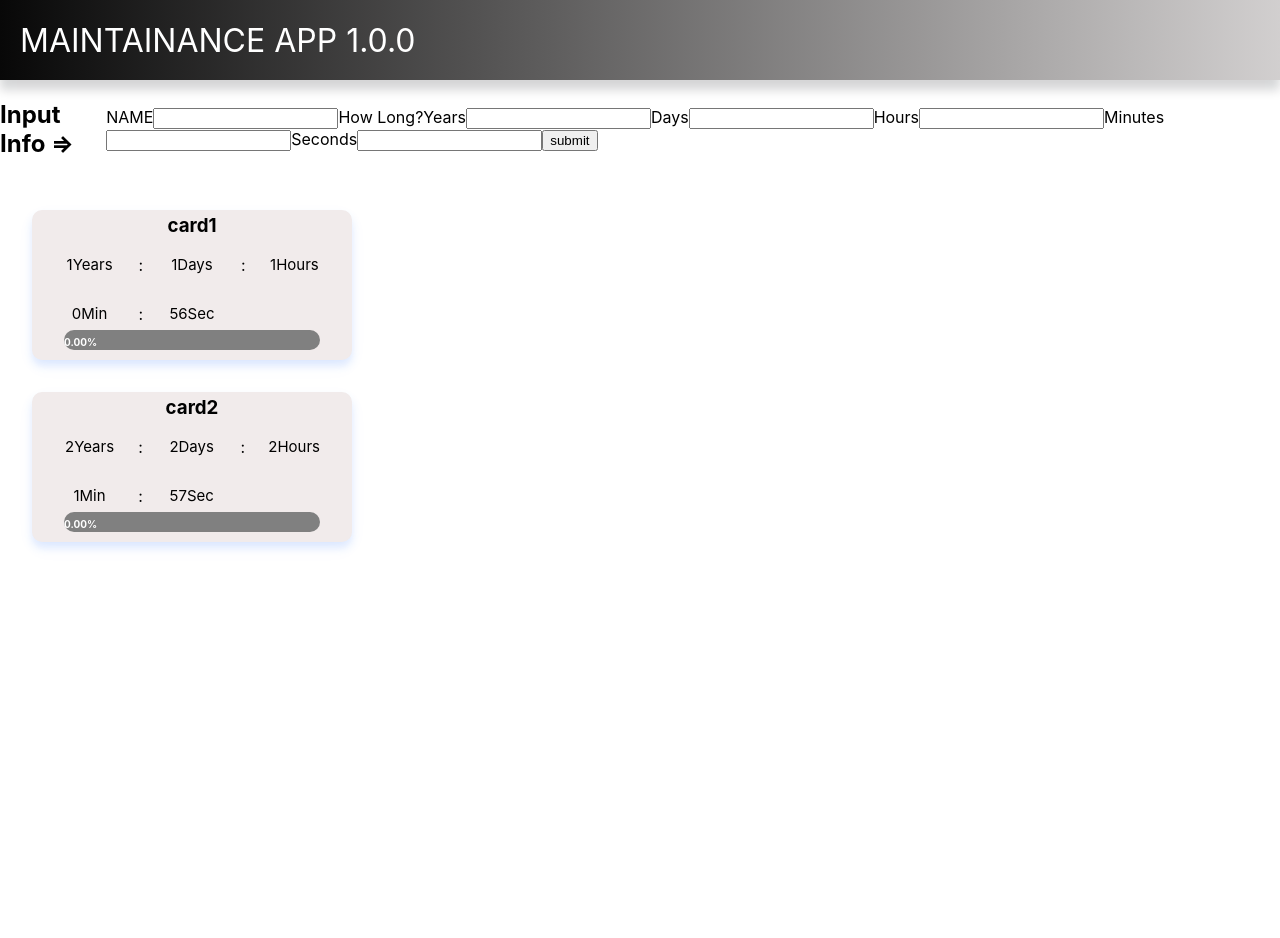
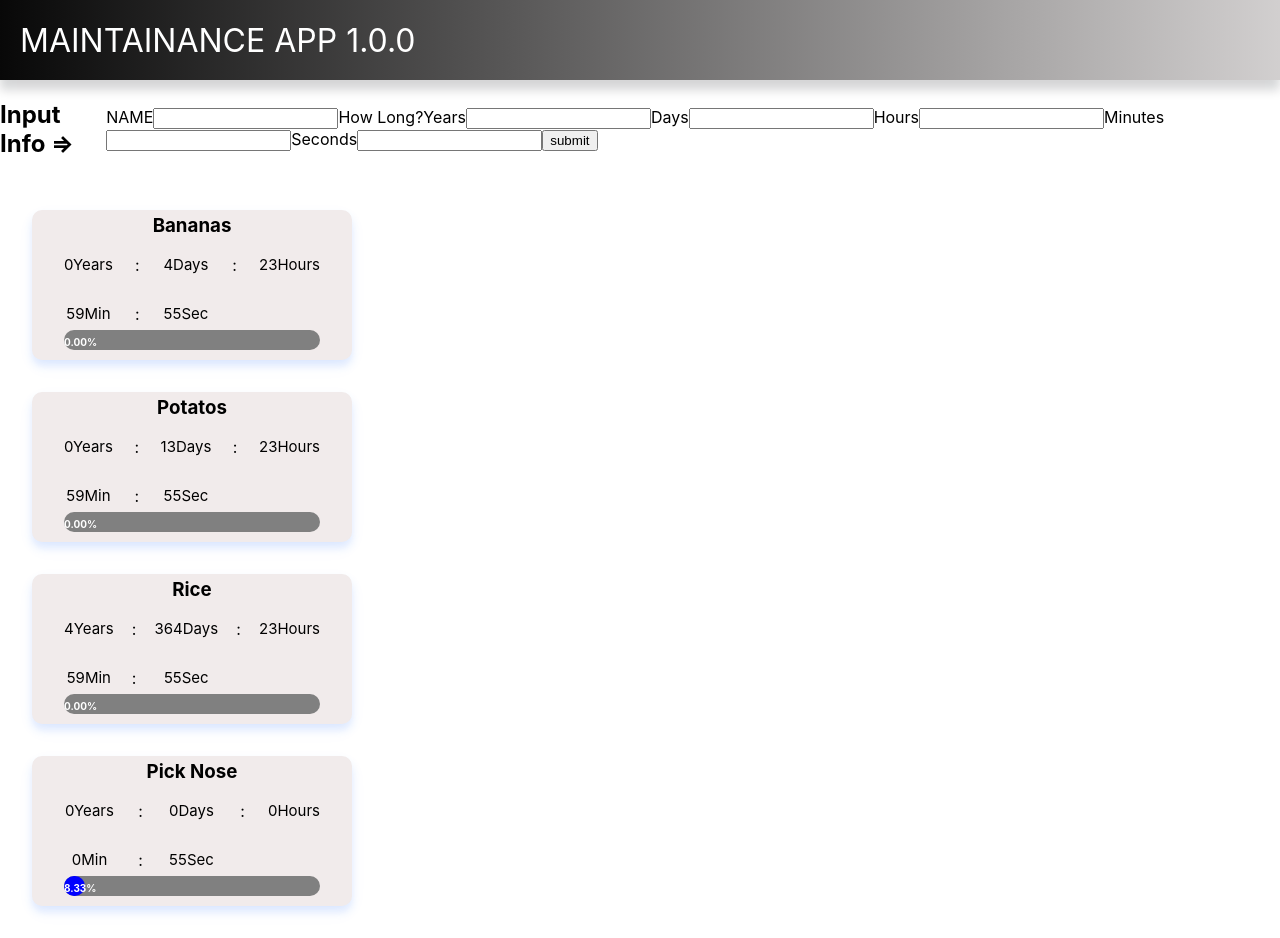
Before and after one commit to Nitsua28/Maintainance-App, a React (Create React App) app in the folder maintainance-app/: page / in a window 1280 px wide. Before the commit the page ends 800 px from the top, so only its background shows below. Built offline with nearby package versions, Linux system fonts and the light colour scheme.

Commit message:
Prototype for now

```diff
--- a/maintainance-app/src/components/CardsContainer.js
+++ b/maintainance-app/src/components/CardsContainer.js
@@ -24,8 +24,10 @@ function CardsContainer() {
 
 
     let cardArray = [
-        {id:'first', n:'card1', y: 1, d: 1, h: 1, m: 1, s:1},
-        {id:'second', n:'card2', y: 2, d: 2, h: 2, m: 2, s:2}
+        {id:'first', n:'Bananas', y: 0, d: 5, h: 0, m: 0, s:0},
+        {id:'second', n:'Potatos', y: 0, d: 14, h: 0, m: 0, s:0},
+        {id:'third', n:'Rice', y: 5, d: 0, h: 0, m: 0, s:0},
+        {id:'fourth', n:'Pick Nose', y: 0, d: 0, h: 0, m: 1, s:0}
     ]
 
     const reRenderCards=() =>{
@@ -43,13 +45,13 @@ function CardsContainer() {
             ))
         )
     }
-    useEffect(()=>{
-        if (testitout > 0)
-        {cardArray.push(
-            {id:'test', n:'test', y: 1, d: 1, h: 1, m: 1, s:1},
-        );
-        console.log(cardArray);}
-    }, [testitout]);
+    // useEffect(()=>{
+    //     if (testitout > 0)
+    //     {cardArray.push(
+    //         {id:'test', n:'test', y: 1, d: 1, h: 1, m: 1, s:1},
+    //     );
+    //     console.log(cardArray);}
+    // }, [testitout]);
 
     const handleSubmit = (e) =>
         {
```
